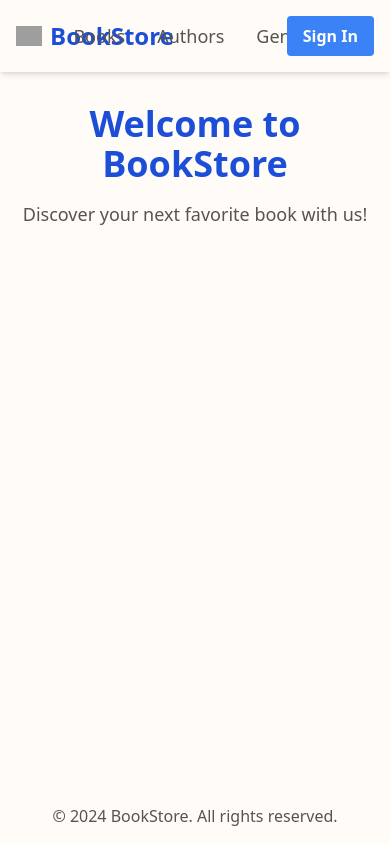
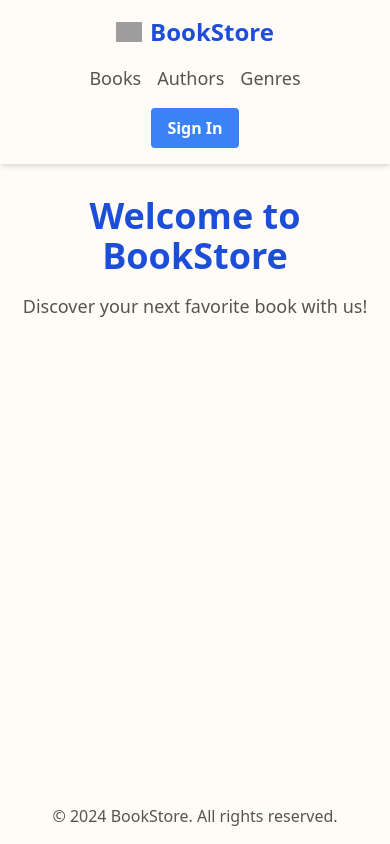
Before and after one commit to Dejvinczi/BookStore, a Next.js app in the folder app/: page / in a window 390 px wide. Built offline with nearby package versions, Linux system fonts and the light colour scheme; grey boxes are pictures that could not be loaded.

Commit message:
refactor: Change styles in Header for be more responive

```diff
--- a/app/components/Header.tsx
+++ b/app/components/Header.tsx
@@ -4,8 +4,8 @@ import Link from "next/link";
 export default function Header() {
   return (
     <header className='py-4 px-4 bg-cream-50 shadow-md'>
-      <div className='grid grid-cols-3 md:grid-cols-3 items-center'>
-        <Link href='/' className='flex items-center'>
+      <div className='container mx-auto flex flex-col sm:flex-row items-center justify-between'>
+        <Link href='/' className='flex items-center mb-4 sm:mb-0'>
           <Image
             src='/android-chrome-512x512.png'
             alt='Logo'
@@ -16,7 +16,7 @@ export default function Header() {
           <h1 className='text-2xl font-bold text-azure-700'>BookStore</h1>
         </Link>
 
-        <nav className='flex-grow flex space-x-8 justify-center'>
+        <nav className='flex space-x-4 sm:space-x-8 mb-4 sm:mb-0'>
           <Link
             href='/books'
             className='text-lg text-stone-600 hover:text-azure-500 transition duration-300'
@@ -37,11 +37,9 @@ export default function Header() {
           </Link>
         </nav>
 
-        <div className='flex items-center space-x-4 justify-end'>
-          <button className='bg-azure-500 hover:bg-azure-700 text-white font-bold py-2 px-4 rounded transition duration-300'>
-            Sign In
-          </button>
-        </div>
+        <button className='bg-azure-500 hover:bg-azure-700 text-white font-bold py-2 px-4 rounded transition duration-300'>
+          Sign In
+        </button>
       </div>
     </header>
   );
```
